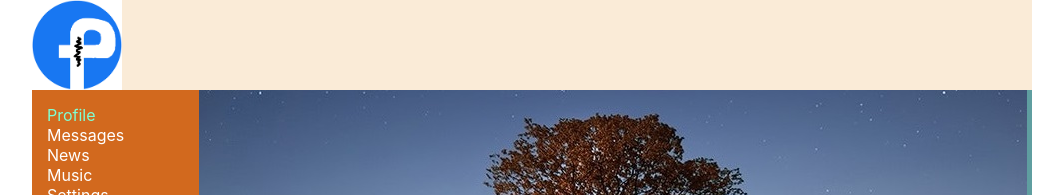
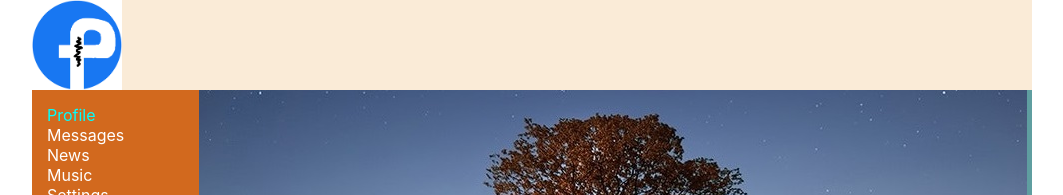
Before and after one commit to grange-grange/samuraiWayMain, a React (Create React App) app: page /profile in a window 1280 px wide. Shown: the top 195 px of the page, without its empty margins (108-1171 px from the left). Built offline with nearby package versions, Linux system fonts and the light colour scheme.

Commit message:
20lesson

```diff
--- a/src/components/Navbar/Navbar.module.css
+++ b/src/components/Navbar/Navbar.module.css
@@ -10,5 +10,5 @@
 }
 
 .item a.active {
-    color: aquamarine;
+    color: aqua;
 }
--- a/src/components/Navbar/Navbar.tsx
+++ b/src/components/Navbar/Navbar.tsx
@@ -21,6 +21,7 @@ const Navbar = () => {
                 <NavLink to="/settings" activeClassName={s.active}>Settings</NavLink>
             </div>
         </nav>
+
     );
 };
 
```
